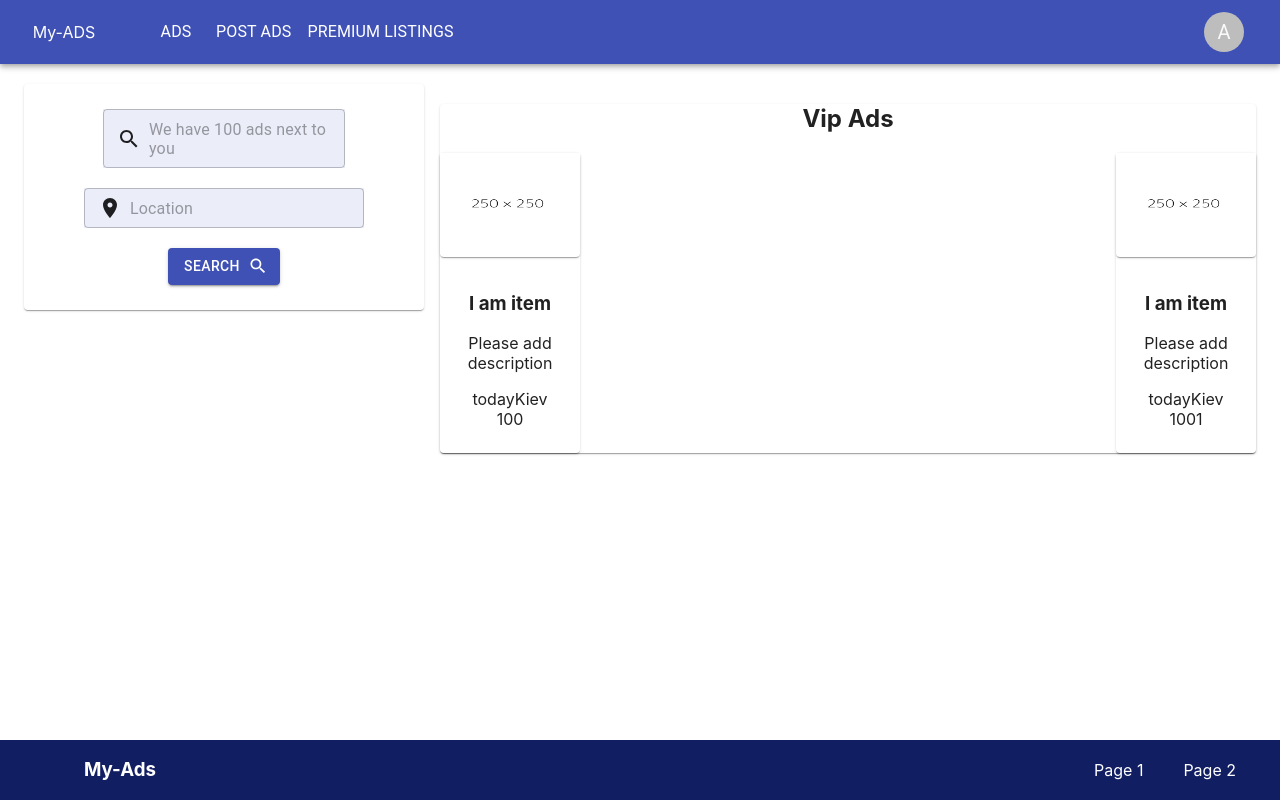
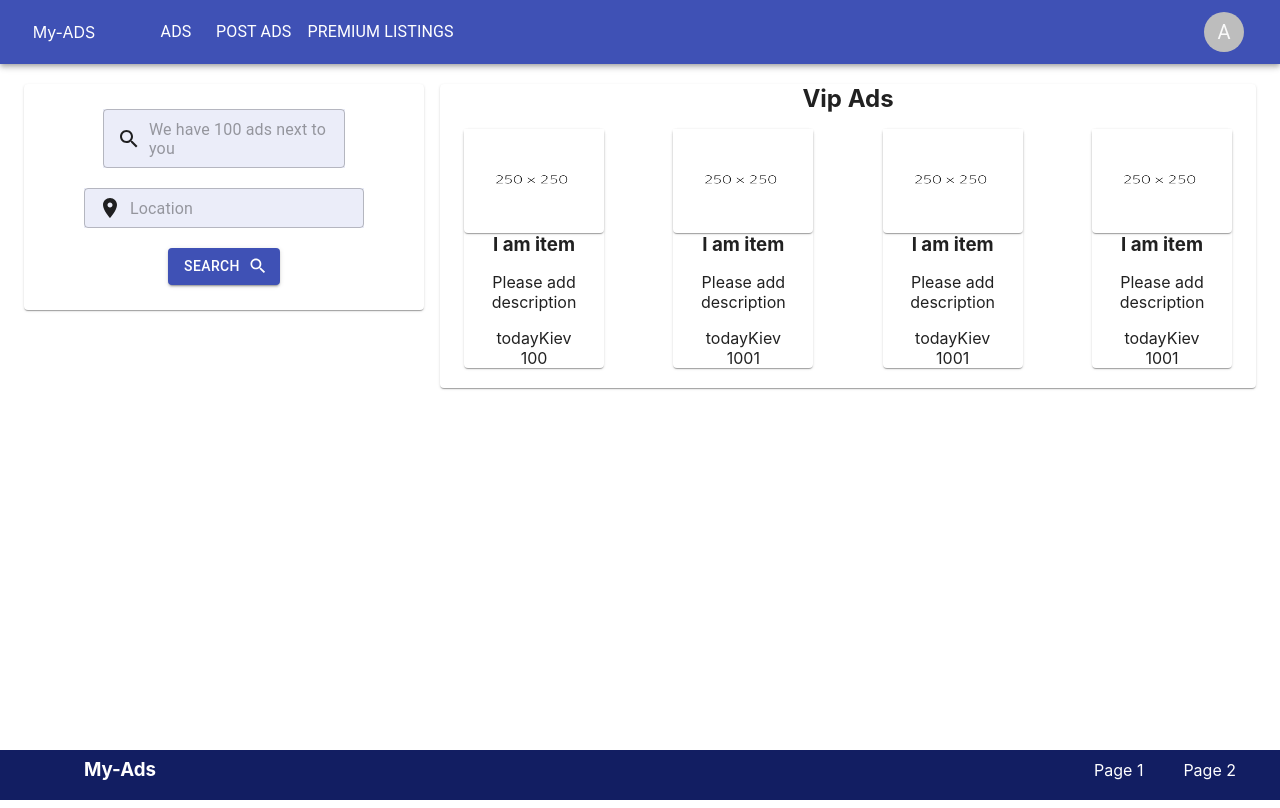
Before and after one commit to Alonasa/my-ads, a React (Create React App) app: page / in a window 1280 px wide. Built offline with nearby package versions, Linux system fonts and the light colour scheme.

Commit message:
addeв container for list items and fix gutters for a small resolution

```diff
--- a/src/App.css
+++ b/src/App.css
@@ -48,3 +48,7 @@ a {
 img {
   max-width: 100%;
 }
+
+h1, h2, h3 {
+  margin: 0;
+}
--- /dev/null
+++ b/src/components/ListItems.module.css
@@ -0,0 +1,12 @@
+.List {
+    padding: 0;
+    display: flex;
+    flex-wrap: wrap;
+    justify-content: space-between;
+}
+
+@media (max-width: 374px) {
+    .List__container {
+        padding: 0;
+    }
+}
--- a/src/components/ListItems.tsx
+++ b/src/components/ListItems.tsx
@@ -1,6 +1,7 @@
 import React from 'react';
 import {ProductItemShort} from './ProductItemShort';
-
+import s from './ListItems.module.css'
+import {Container} from '@material-ui/core';
 
 export const ListItems = () => {
   const items = [
@@ -25,12 +26,36 @@ export const ListItems = () => {
 	  currency: '$',
 	  isFavorite: true,
 	  isTop: true
+	},
+	{
+	  id: 2,
+	  title: 'I am item',
+	  description: 'Please add description',
+	  price: 1001,
+	  location: 'Kiev',
+	  date: 'today',
+	  currency: '$',
+	  isFavorite: true,
+	  isTop: true
+	},
+	{
+	  id: 3,
+	  title: 'I am item',
+	  description: 'Please add description',
+	  price: 1001,
+	  location: 'Kiev',
+	  date: 'today',
+	  currency: '$',
+	  isFavorite: true,
+	  isTop: true
 	}
   ]
 
   return (
-	<ul style={{padding: 0, display: 'flex', justifyContent: 'space-between'}}>
-	  <ProductItemShort items={items}/>
-	</ul>
+	 <Container className={s.List__container}>
+	   <ul className={s.List}>
+		 <ProductItemShort items={items}/>
+	   </ul>
+	 </Container>
   );
 };
--- a/src/components/ProductItemShort.module.css
+++ b/src/components/ProductItemShort.module.css
@@ -1,6 +1,12 @@
 .Catalog__item {
+	padding-bottom: 20px;
+	display: flex;
+	flex-direction: row;
+}
+
+.Catalog__item_container {
+	padding: 0;
 	width: 140px;
 	display: flex;
 	flex-direction: column;
-
 }
--- a/src/components/ProductItemShort.tsx
+++ b/src/components/ProductItemShort.tsx
@@ -22,14 +22,13 @@ export type ProductItemType = {
 
 
 export const ProductItemShort = (props: ProductItemType) => {
-
   return (
 	<>
 	  {props.items.map(i => {
 		return (
 		  <li key={i.id} className={s.Catalog__item}
 			  style={{listStyle: 'none'}}>
-			<Paper style={{padding: 0}}>
+			<Paper className={s.Catalog__item_container}>
 			  <Paper>
 				<a href="#">
 				  <picture>
@@ -38,8 +37,7 @@ export const ProductItemShort = (props: ProductItemType) => {
 				  </picture>
 				</a>
 			  </Paper>
-			  <CardContent>
-				<div className={'Catalog__item_data'}>
+				<div className={s.Catalog__item_data}>
 				  <div className={'Catalog__item_info'}>
 					<a href="#">
 					  <h3>{i.title}</h3>
@@ -55,7 +53,6 @@ export const ProductItemShort = (props: ProductItemType) => {
 					<span>{i.isFavorite}</span>
 				  </div>
 				</div>
-			  </CardContent>
 			</Paper>
 		  </li>
 		)
@@ -63,5 +60,4 @@ export const ProductItemShort = (props: ProductItemType) => {
 
 	</>
   );
-
 }
```
Also changed, not shown: 11 other files (tests, documents, lock files or other folders).
